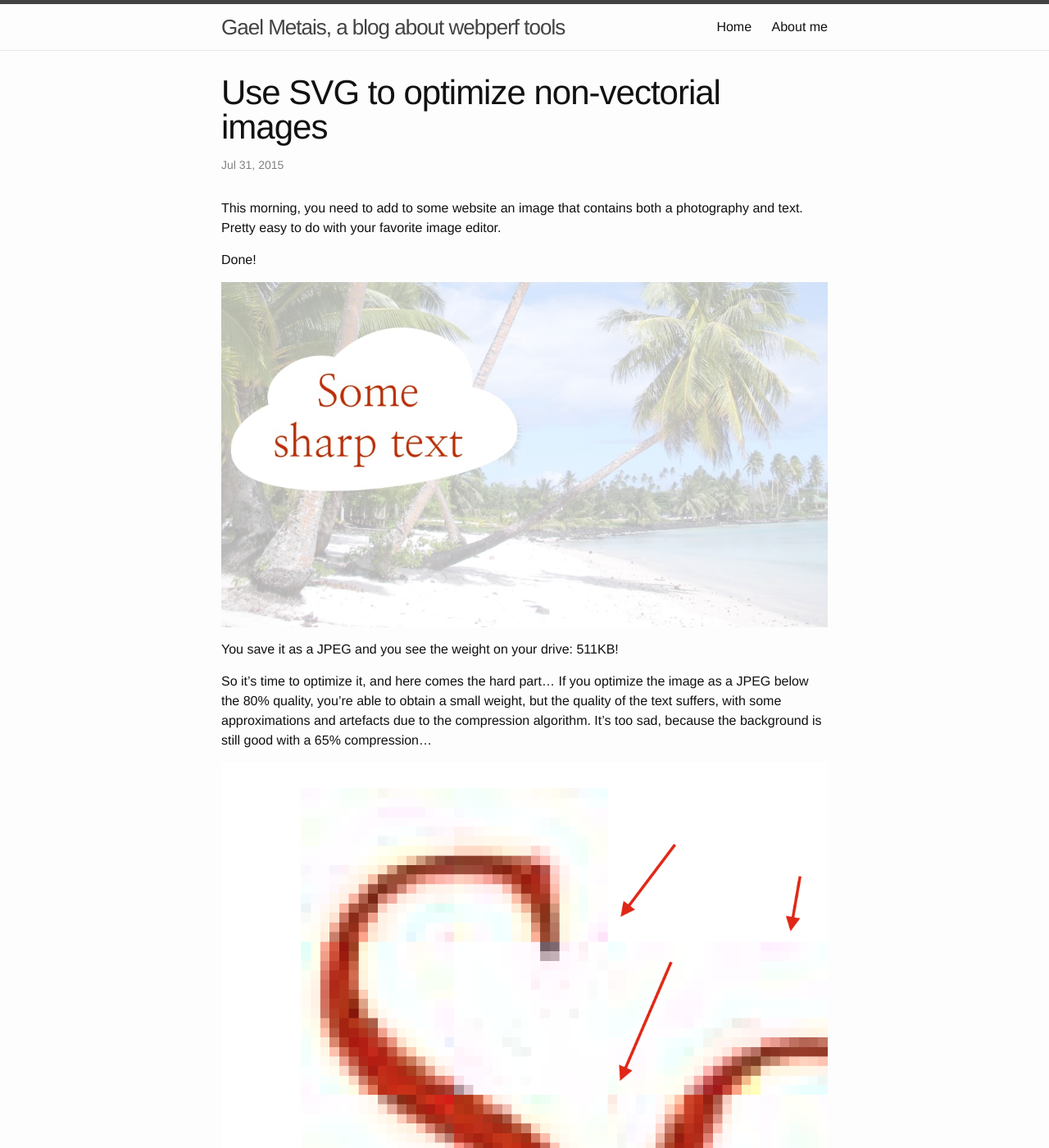
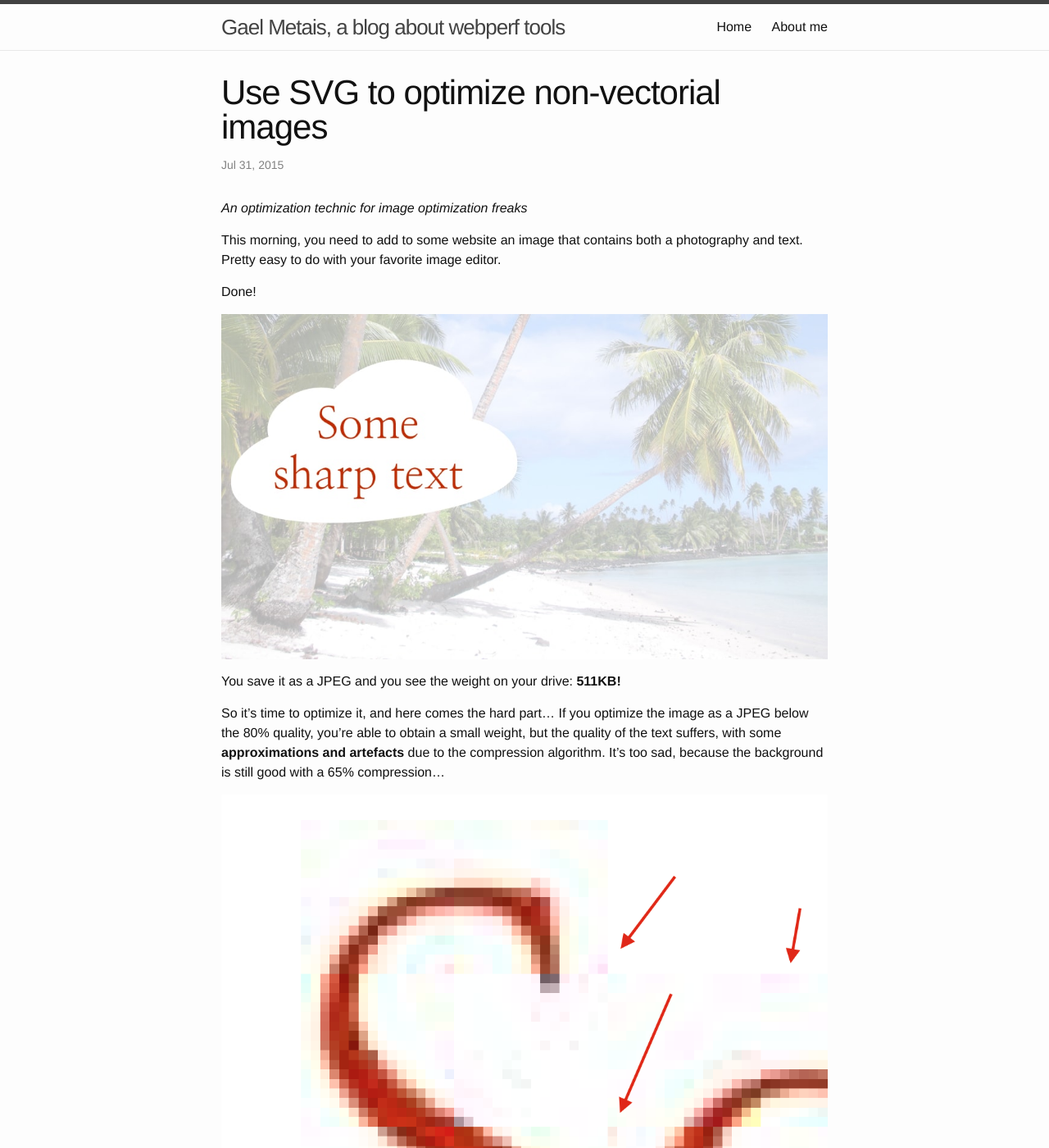
Before and after one commit to gmetais/gmetais.github.io, a Jekyll site: the page built from _posts/2015-07-31-svg-image-merge.markdown, in a window 1280 px wide and 1400 px high. Shown: the whole window at 82% size. Built offline with Jekyll 4.4.1, drawn with Linux system fonts in a browser that asks for light colours; some of the changed text lies outside the part shown.

Commit message:
Improve article

````diff
--- a/_posts/2015-07-31-svg-image-merge.markdown
+++ b/_posts/2015-07-31-svg-image-merge.markdown
@@ -7,26 +7,31 @@
 comments: true
 ---
 
+*An optimization technic for image optimization freaks*
+
+
 This morning, you need to add to some website an image that contains both a photography and text. Pretty easy to do with your favorite image editor.
 
 Done!
 
 ![Just created image](/assets/optimized-90.jpg)
 
-You save it as a JPEG and you see the weight on your drive: 511KB!
+You save it as a JPEG and you see the weight on your drive: **511KB!**
 
-So it’s time to optimize it, and here comes the hard part… If you optimize the image as a JPEG below the 80% quality, you’re able to obtain a small weight, but the quality of the text suffers, with some approximations and artefacts due to the compression algorithm. It’s too sad, because the background is still good with a 65% compression…
+So it’s time to optimize it, and here comes the hard part… If you optimize the image as a JPEG below the 80% quality, you’re able to obtain a small weight, but the quality of the text suffers, with some **approximations and artefacts** due to the compression algorithm. It’s too sad, because the background is still good with a 65% compression…
 
 ![JPEG encoding artefacts](/assets/not-so-sharp.png)
 
 You try as a PNG: the quality is perfect, but it’s even bigger than the original JPEG! So you end up trying to balance JPEG encoding and text quality and finally choose a quality of 90%.
 
+--
 
 | JPEG 100%                        | 511KB    |
 | PNG                              | 587KB    |
-| JPEG lossy compr. with Kraken.io | 144KB    |
+| JPEG lossy compr. with Kraken    | 144KB    |
 | **JPEG 90%**                     | **84KB** |
 
+--
 
 Well, there might be a solution for this problem ...
 
@@ -39,12 +44,12 @@
 
 Save the text as a PNG with a transparent background and optimize it losslessly.
 
-![optimized text](/assets/top.png)
+![optimized text](/assets/text-alone.png)
 
 
 ### ... and use SVG to stick them into a single image file
 
-You could insert these two images in HTML with CSS positioning. But if you really need a single image file, like if it needs to be inserted in your Wordpress or in a carousel.
+You could insert these two images in HTML with CSS positioning. **But if you really need a single image file**, like if it needs to be inserted in your Wordpress or in a carousel.
 Use your text editor to create an SVG file like this:
 
 ```xml
@@ -65,10 +70,14 @@
 
 ![result svg file](/assets/result.svg)
 
+--
+
 | JPEG background 65% alone        | 32KB     |
 | PNG text alone                   | 17KB     |
 | Result SVG                       | 64KB     |
 | **Result SVG gzipped**           | **47KB** |
+
+--
 
 
 ### Browser compatibility
````
Also changed, not shown: assets/text-alone.png (added), assets/top.png (deleted).
